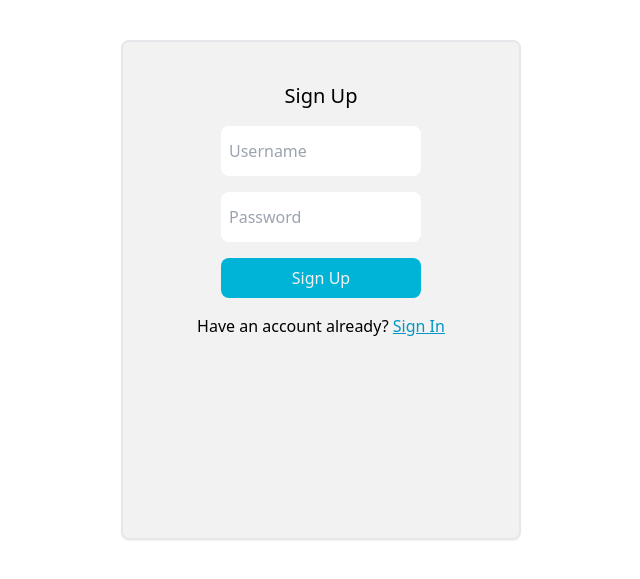
After one commit to ravend3v/Ohjelmisto-2-project, a Python web app: template templates/sign-up.html in a window 1280 px wide. The commit adds this page. Shown: the top 579 px of the page, without its empty margins (319-959 px from the left). Run offline with Jinja, Linux system fonts and the light colour scheme; the template is opened without the code that fills it, so the values that code supplies are empty; some libraries are stand-ins or nearby versions.

Commit message:
Structure change

```diff
--- a/pages/sign-up.html
+++ b/templates/login.html
@@ -9,15 +9,15 @@
 <body>
   <main class="flex justify-center items-center mt-10">
     <form class="bg-[#F2F2F2] border-2 rounded-lg shadow-sm w-[400px] h-[500px]">
-      <h1 class="text-xl pt-10 pb-4 text-center">Sign Up</h1>
+      <h1 class="text-xl pt-10 pb-4 text-center">Sign In</h1>
       <div class="flex flex-col gap-4 justify-center items-center">
         <input class="w-[200px] rounded-lg h-[50px] bg-white text-left p-2" placeholder="Username">
         <input class="w-[200px] rounded-lg h-[50px] bg-white text-left p-2" placeholder="Password">
         <button class="bg-[#00B4D8] py-2 w-[200px] rounded-lg text-[#F2F2F2]">
-          <p>Sign Up</p>
+          <p>Sign In</p>
         </button>
         <p>
-          Have an account already? <a href="/pages/landing.html" class="underline text-[#0096C7]">Sign In</a>
+          Don't have an account yet? <a href="/pages/sign-up.html" class="underline text-[#0096C7]">Sign Up</a>
         </p>
       </div>
     </form>
--- /dev/null
+++ b/templates/sign-up.html
@@ -0,0 +1,26 @@
+<!DOCTYPE html>
+<html lang="en">
+<head>
+  <meta charset="UTF-8">
+  <meta name="viewport" content="width=device-width, initial-scale=1.0">
+  <script src="https://cdn.tailwindcss.com"></script>
+  <title>Document</title>
+</head>
+<body>
+  <main class="flex justify-center items-center mt-10">
+    <form class="bg-[#F2F2F2] border-2 rounded-lg shadow-sm w-[400px] h-[500px]">
+      <h1 class="text-xl pt-10 pb-4 text-center">Sign Up</h1>
+      <div class="flex flex-col gap-4 justify-center items-center">
+        <input class="w-[200px] rounded-lg h-[50px] bg-white text-left p-2" placeholder="Username">
+        <input class="w-[200px] rounded-lg h-[50px] bg-white text-left p-2" placeholder="Password">
+        <button class="bg-[#00B4D8] py-2 w-[200px] rounded-lg text-[#F2F2F2]">
+          <p>Sign Up</p>
+        </button>
+        <p>
+          Have an account already? <a href="/pages/login.html" class="underline text-[#0096C7]">Sign In</a>
+        </p>
+      </div>
+    </form>
+  </main>
+</body>
+</html>
```
Also changed, not shown: app.py (added), js/main.js (deleted), requirements.txt (added), scripts.js (added), static/css/styles.css (added), templates/landing.html (renamed from pages/landing.html).
